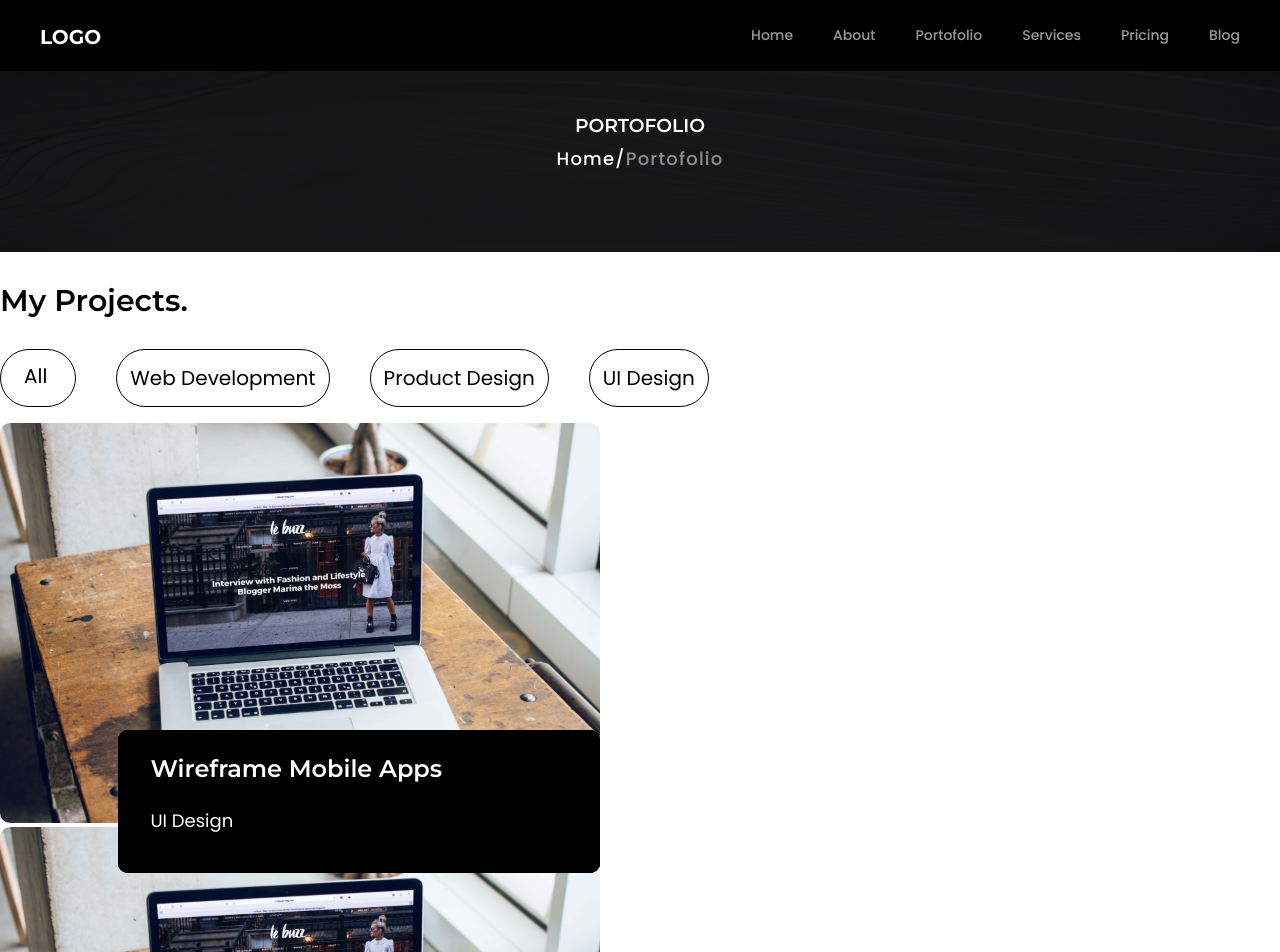
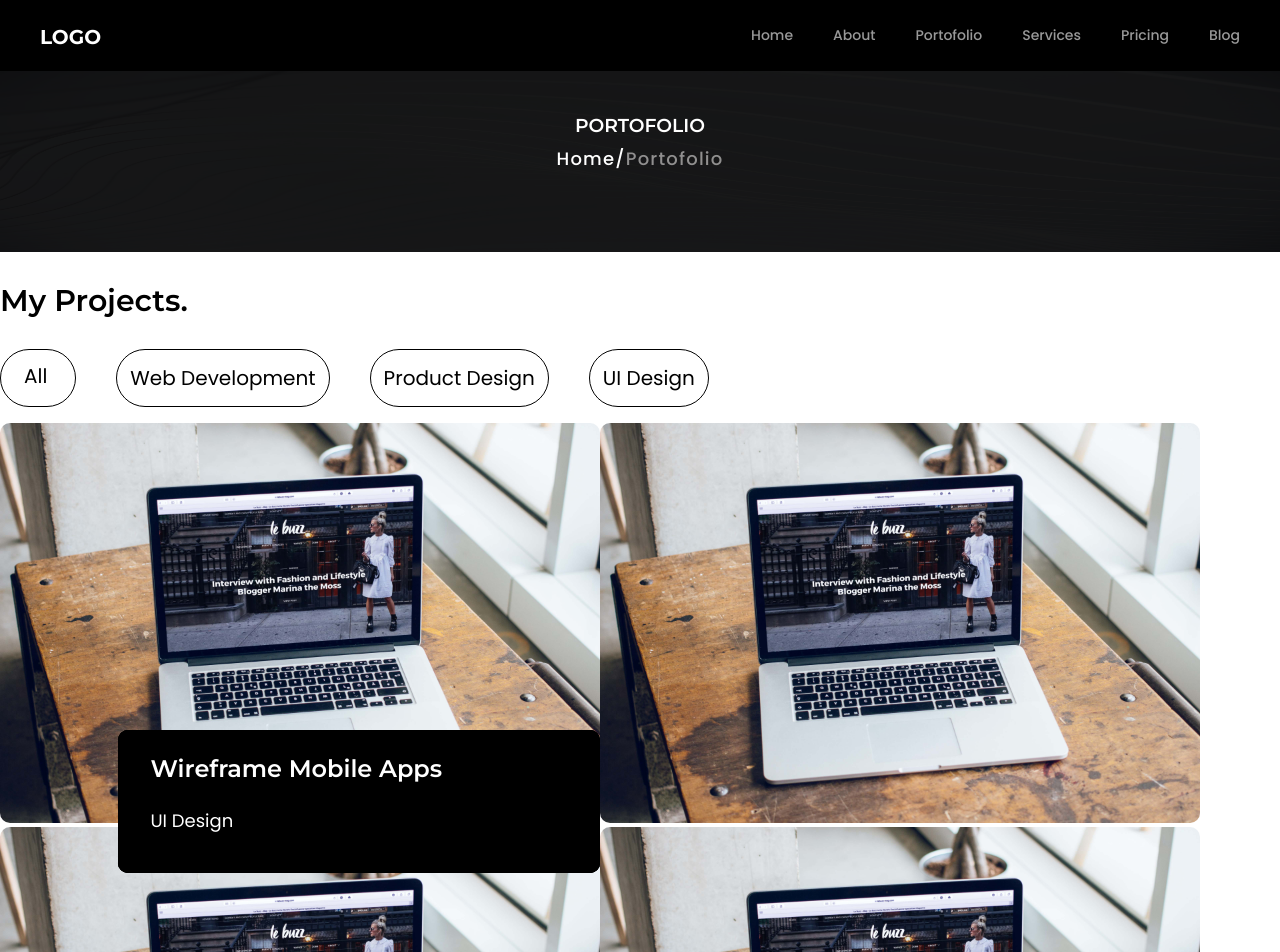
Before and after one commit to dikyriz/landing-page1, a React (Create React App) app: page / in a window 1280 px wide. Shown: the top 952 px of the page. Built offline with nearby package versions, Linux system fonts and the light colour scheme.

Commit message:
update style

```diff
--- a/src/singlePage/css/portofolio.css
+++ b/src/singlePage/css/portofolio.css
@@ -70,6 +70,7 @@
 }
 
 .card-singlePage-portofolio {
+    flex: 9;
     display: flex;
-    flex-direction: column;
+    flex-wrap: wrap;
 }
```
